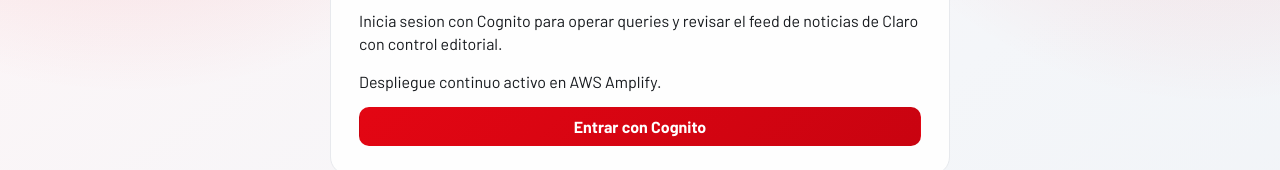
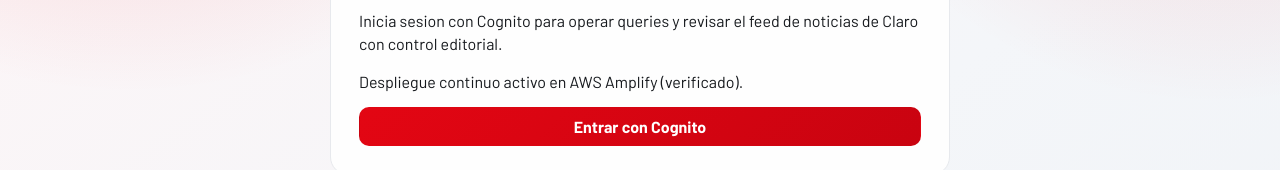
Before and after one commit to alejandrogutier/claro_data_ai, a React (Vite) app in the folder frontend/: page /login in a window 1280 px wide. Shown: the part 366-536 px from the top of the page. Built offline with nearby package versions, Linux system fonts and the light colour scheme; no server answers.

Commit message:
chore: verify amplify auto deploy after buildspec fix

```diff
--- a/frontend/src/pages/LoginPage.tsx
+++ b/frontend/src/pages/LoginPage.tsx
@@ -15,7 +15,7 @@
         <p>
           Inicia sesion con Cognito para operar queries y revisar el feed de noticias de Claro con control editorial.
         </p>
-        <p>Despliegue continuo activo en AWS Amplify.</p>
+        <p>Despliegue continuo activo en AWS Amplify (verificado).</p>
 
         {!hasFrontendConfig() ? (
           <div className="alert warning">
```
